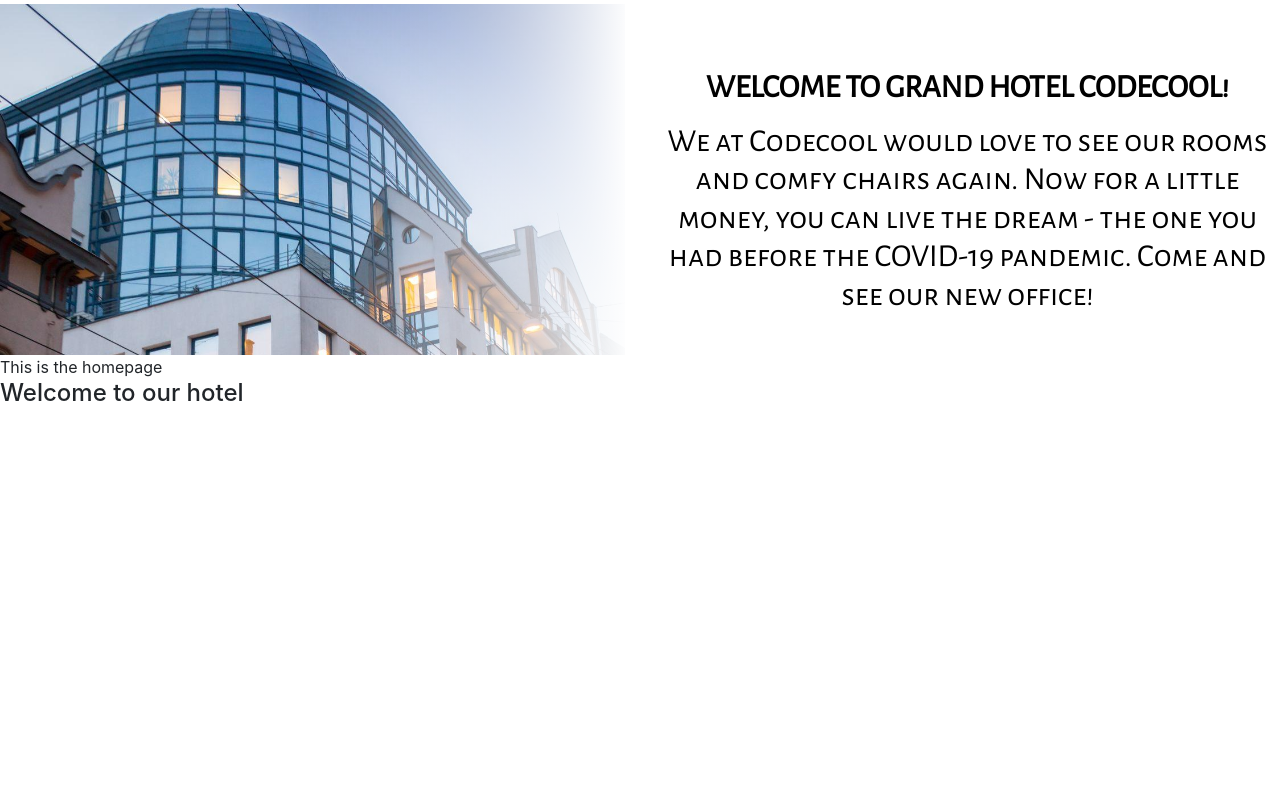
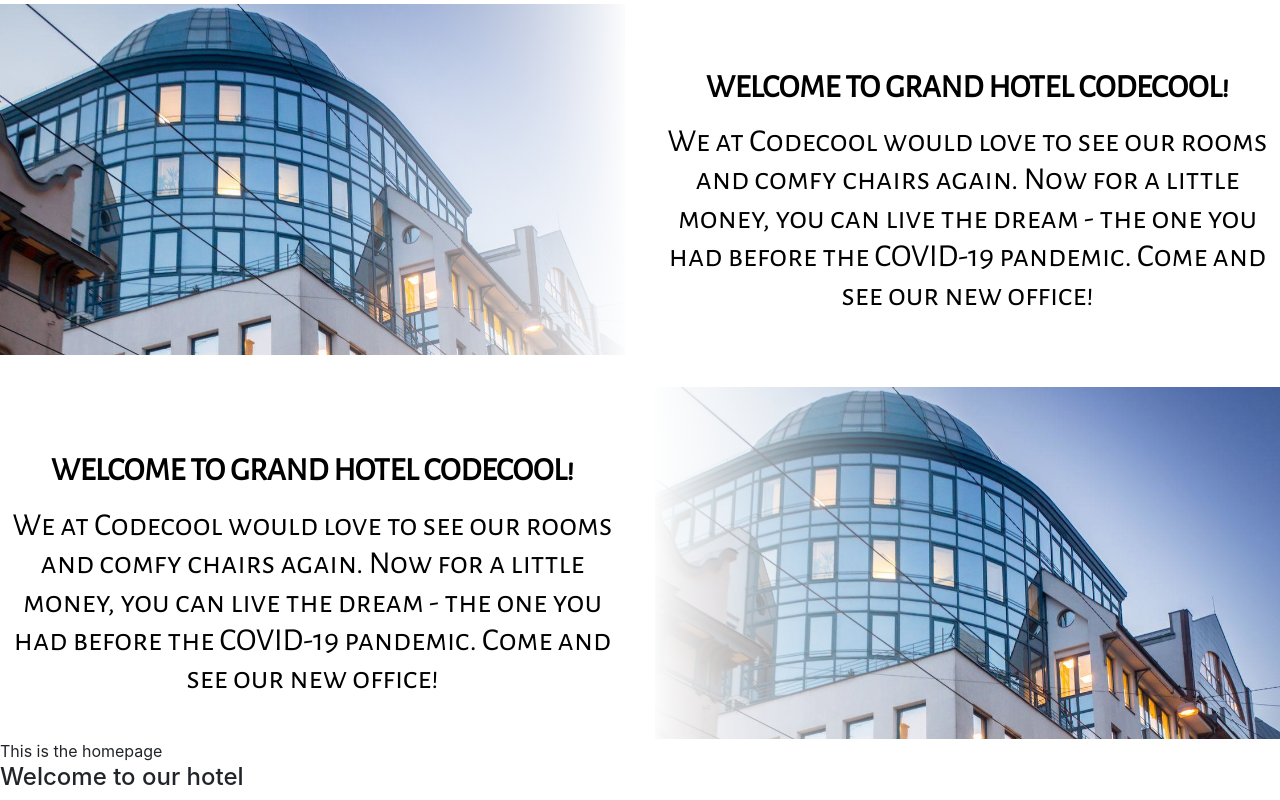
Before and after one commit to Gnorbi951/hotel_frontend, a React (Create React App) app: page / in a window 1280 px wide. Shown: the part 824-1624 px from the top of the page. Before the commit the page ends 1240 px from the top, so only its background shows below. Built offline with nearby package versions, Linux system fonts and the light colour scheme.

Commit message:
refactor half-size picture containers

```diff
--- a/src/App.js
+++ b/src/App.js
@@ -5,6 +5,8 @@ import "bootstrap/dist/css/bootstrap.min.css";
 import Home from "./Components/Home";
 import Navbar from "./Components/Navbar";
 import Rooms from "./Components/Rooms";
+
+document.title = "Grand Hotel Codecool";
 
 const App = () => {
   return (
--- a/src/Components/Home.js
+++ b/src/Components/Home.js
@@ -1,6 +1,7 @@
 import React from "react";
 import CoverPicture from "./layout/CoverPicture";
 import LeftContainer from "./layout/LeftContainer";
+import RightContainer from "./layout/RightContainer";
 
 
 const Home = () => {
@@ -9,6 +10,7 @@ const Home = () => {
         <CoverPicture />
         <div className="container-fluid" style={{ maxWidth: "3000px", padding: "0" }}>
             <LeftContainer />
+            <RightContainer />
         </div>
       <div>This is the homepage</div>
       <h4>Welcome to our hotel</h4>
--- a/src/Components/layout/LeftContainer.js
+++ b/src/Components/layout/LeftContainer.js
@@ -5,35 +5,26 @@ const LeftContainer = (props) => {
     var text = "We at Codecool would love to see our rooms and comfy chairs again. Now for a little money, " +
         "you can live the dream - the one you had before the COVID-19 pandemic. Come and see our new office!";
 
-    return (<React.Fragment>
+    return (
         <div className="row" style={{overflow: "hidden", marginTop: "2em"}}>
             <div className="col-6" >
-                <img className={"left-element"}
+                <img className="half-page-image"
                     src={window.location.origin + "/pictures/cover3.png"}
-                    style={imageStyle}
                 />
-                <div style={shading}></div>
+                <div style={rightSideShading} />
             </div>
             <div className="col-6">
-                <h1 style={textStyle} className="text-center align-bottom"><b>{greetingsText.toUpperCase()}</b><p />
+                <h1 className="text-center align-bottom card-text"><b>{greetingsText.toUpperCase()}</b><p />
                     {text}
                 </h1>
             </div>
         </div>
-    </React.Fragment>)
+    )
 }
 
 export default LeftContainer;
 
-const imageStyle = {
-    backgroundSize: "cover",
-    width: "100%",
-    backgroundPosition: "50% 50%",
-    backgroundRepeat: "no-repeat",
-    position: "relative",
-}
-
-const shading = {
+const rightSideShading = {
     position: "absolute",
     right: "-1px",
     top: "0",
@@ -41,12 +32,3 @@ const shading = {
     width: "50%",
     background: "linear-gradient(to right, rgba(255,255,255,0) 0%, #fff 97%, #fff 100%)",
 }
-
-const textStyle = {
-    paddingTop: "2em",
-    zIndex: "1",
-    color: "black",
-    fontFamily: "Alegreya Sans SC, Alata",
-    fontSize: "2em",
-    textAlign: "left",
-}
--- /dev/null
+++ b/src/Components/layout/RightContainer.js
@@ -0,0 +1,35 @@
+import React from "react";
+
+const LeftContainer = (props) => {
+    var greetingsText = "Welcome to Grand Hotel Codecool!";
+    var text = "We at Codecool would love to see our rooms and comfy chairs again. Now for a little money, " +
+        "you can live the dream - the one you had before the COVID-19 pandemic. Come and see our new office!";
+
+    return (
+        <div className="row" style={{overflow: "hidden", marginTop: "2em"}}>
+                <div className="col-6 align-bottom">
+                    <h1 className="text-center align-bottom card-text"><b>{greetingsText.toUpperCase()}</b><p />
+                        {text}
+                    </h1>
+                </div>
+                <div className="col-6" >
+                    <img className="half-page-image"
+                         src={window.location.origin + "/pictures/cover3.png"}
+                    />
+                    <div style={leftSideShading} />
+                </div>
+
+        </div>
+    )
+}
+
+export default LeftContainer;
+
+const leftSideShading = {
+    position: "absolute",
+    left: "-1px",
+    top: "0",
+    height: "100%",
+    width: "50%",
+    background: "linear-gradient(to left, rgba(255,255,255,0) 0%, #fff 97%, #fff 100%)",
+}
--- a/src/index.css
+++ b/src/index.css
@@ -11,3 +11,20 @@ code {
   font-family: source-code-pro, Menlo, Monaco, Consolas, 'Courier New',
     monospace;
 }
+
+.card-text {
+  padding-top: 2em;
+  z-index: 1;
+  color: black;
+  font-family: Alegreya Sans SC, Alata, sans-serif;
+  font-size: 2em;
+  text-align: left;
+}
+
+.half-page-image {
+  /*background-size: cover;*/
+  width: 100%;
+  background-position: 50% 50%;
+  background-repeat: no-repeat;
+  position: relative;
+}
```
